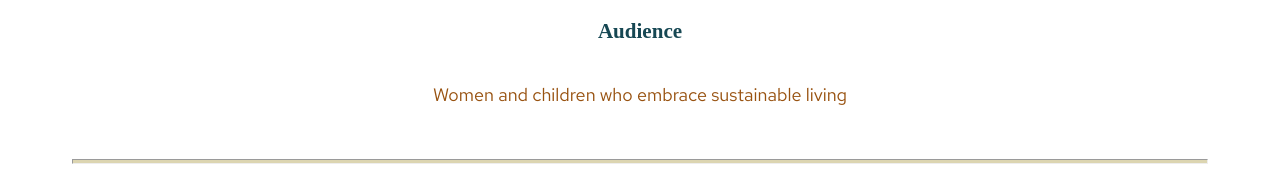
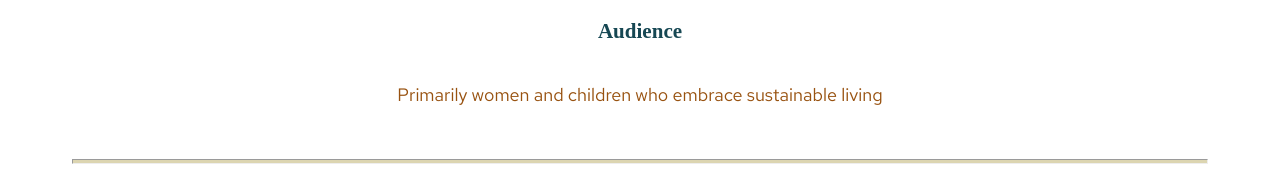
Before and after one commit to bartojer/wdd130, a plain HTML site: page living_earth/site-plan.html in a window 1280 px wide. Shown: the part 564-738 px from the top of the page. Drawn offline with Linux system fonts and the light colour scheme; a web font is replaced by a local one.

Commit message:
Slight edit of "purpose"

```diff
--- a/living_earth/site-plan.html
+++ b/living_earth/site-plan.html
@@ -25,7 +25,7 @@
 
 
       <h3>Audience</h3>
-      <p>Women and children who embrace sustainable living</p>  <!-- change this -->
+      <p>Primarily women and children who embrace sustainable living</p>  <!-- change this -->
 
       <hr>
       <h2>Branding</h2>
```
